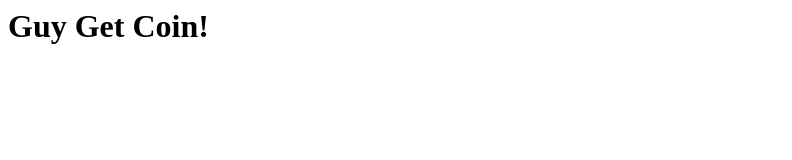
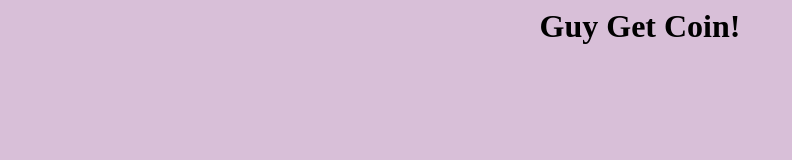
Before and after one commit to figsyy/guygetcoin, a plain HTML site: page index.html in a window 1280 px wide. Shown: the whole page, without its empty margins (0-792 px from the left). Drawn offline with Linux system fonts and the light colour scheme.

Commit message:
add style sheet

```diff
--- /dev/null
+++ b/index.css
@@ -0,0 +1,4 @@
+body {
+    background-color: thistle;
+    text-align: center;
+}
--- a/index.html
+++ b/index.html
@@ -1,5 +1,6 @@
 <html>
   <head>
+    <link rel="stylesheet" href="/index.css" />
     <title>Guy Get Coin</title>
   </head>
   <body>
```
